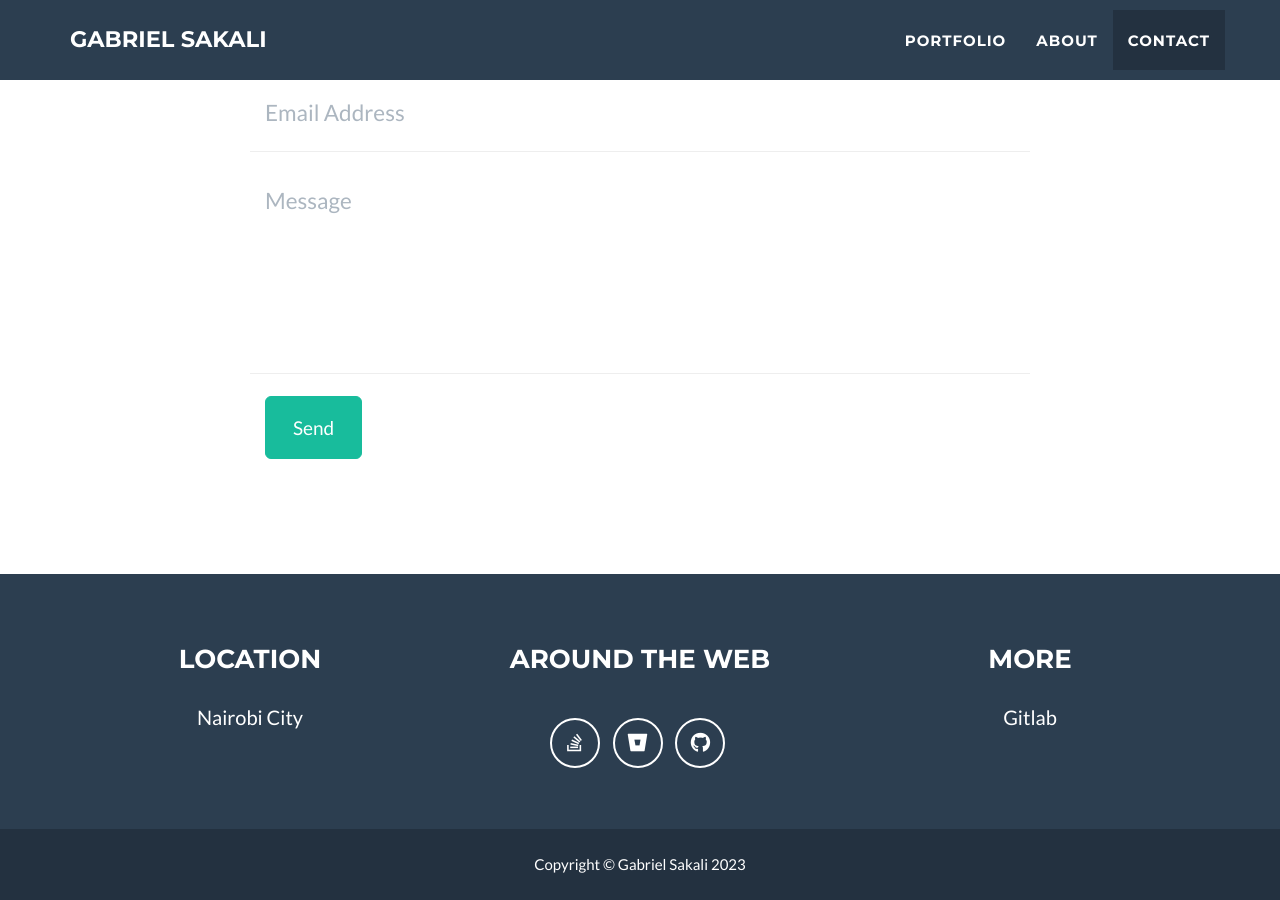
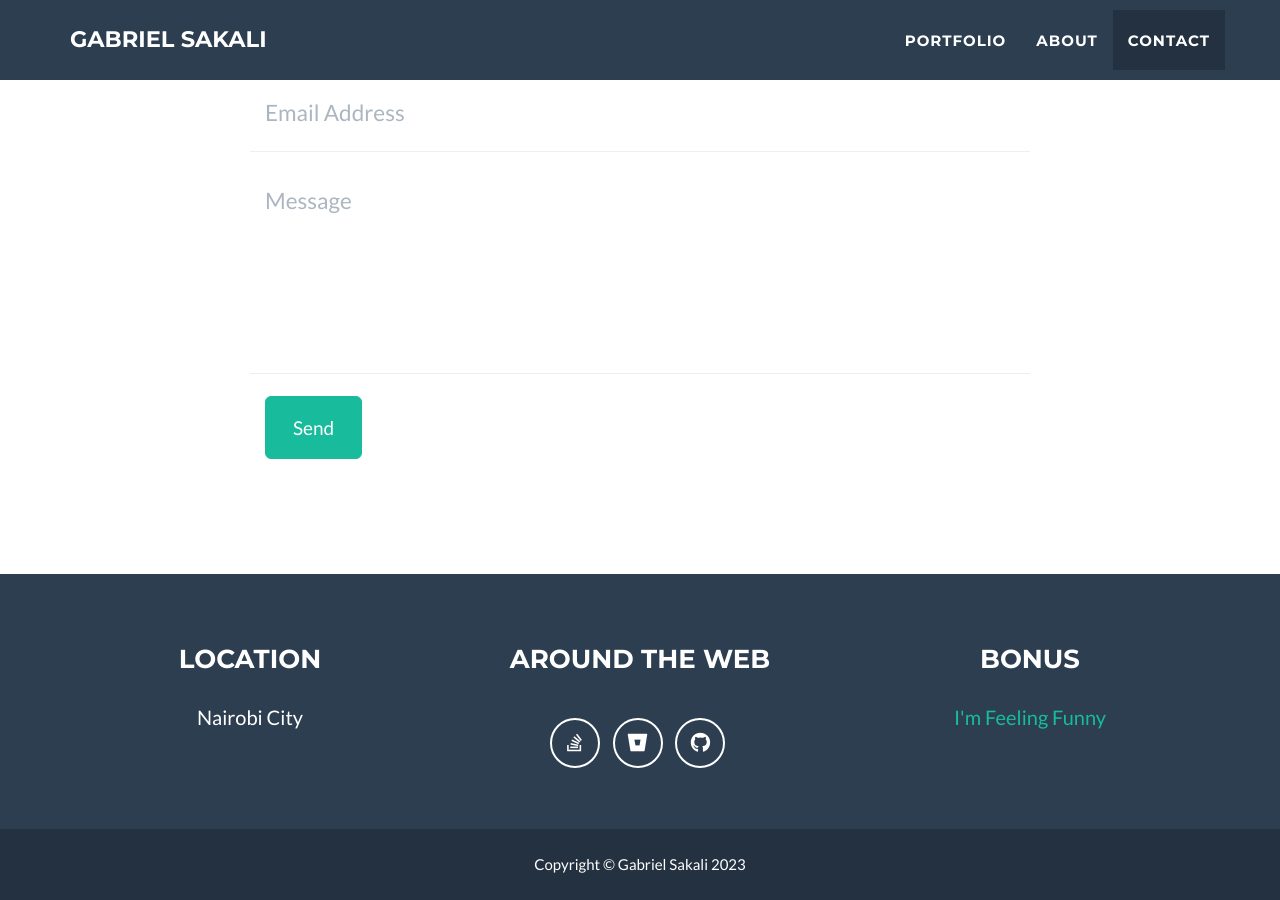
Before and after one commit to sakalig/sakalig.github.io, a Jekyll site: the page built from _posts/2014-07-18-nacico-sacco.markdown, in a window 1280 px wide and 900 px high, scrolled down 2250 px. Built offline with Jekyll 4.4.1, drawn with Linux system fonts in a browser that asks for light colours.

Commit message:
Commence include joke api

```diff
--- a/_config.yml
+++ b/_config.yml
@@ -36,7 +36,7 @@ footer:
   copyright: Gabriel Sakali
   location: Location
   social: Around the Web
-  credits: More
+  credits: Bonus
 
 # Social networks usernames (many more available: google-plus, flickr, dribbble, pinterest, instagram, tumblr, linkedin, etc.)
 social:
@@ -55,7 +55,7 @@ address:
   #- line: Kenya
 
 # Credits content
-credits: 'Gitlab'
+credits: "I'm Feeling Funny"
 
 # Build settings
 markdown: kramdown
--- a/_includes/footer.html
+++ b/_includes/footer.html
@@ -24,7 +24,7 @@
         </div>
         <div class="footer-col col-md-4">
           <h3>{{ site.footer.credits }}</h3>
-          <p>{{ site.credits }}</p>
+          <p><a href="#">{{ site.credits }}</a></p>
         </div>
       </div>
     </div>
```
